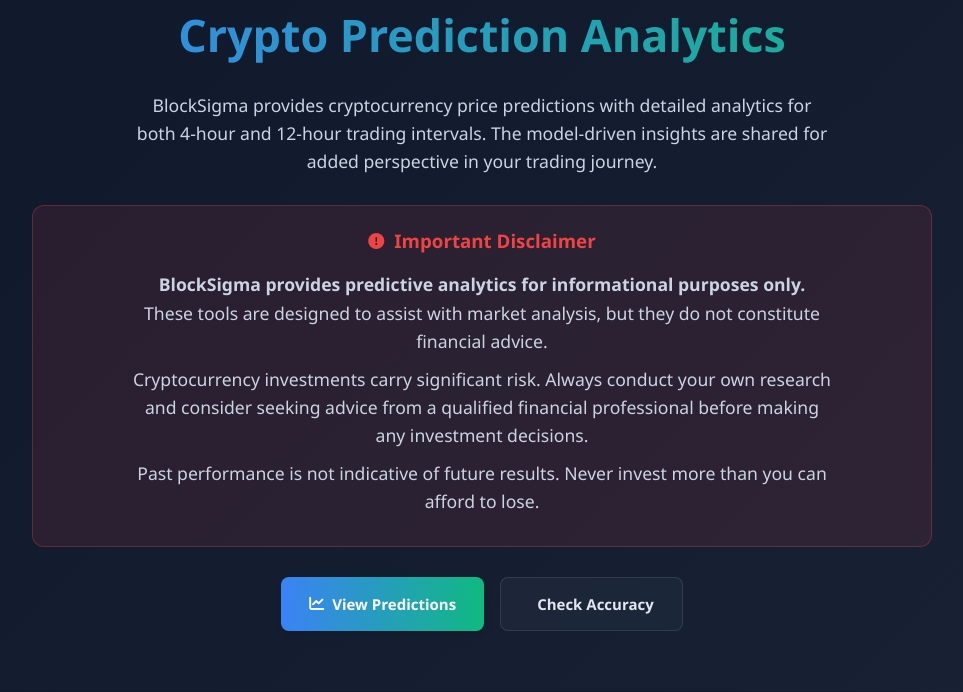
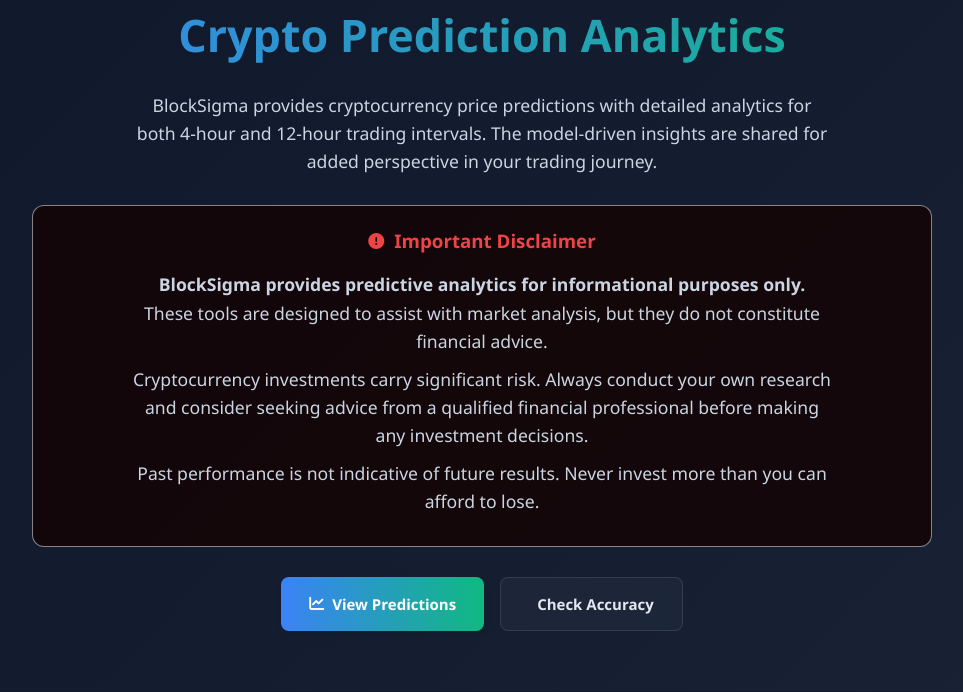
Before and after one commit to Dyuuz/BlockSIgma, a FastAPI app: page / in a window 1280 px wide. Shown: the part 160-852 px from the top of the page, without its empty margins (158-1121 px from the left). Run offline with FastAPI, Linux system fonts and the light colour scheme.

Commit message:
feat:update homepage UI

```diff
--- a/app/static/CSS/home.css
+++ b/app/static/CSS/home.css
@@ -146,8 +146,8 @@ nav a:hover::after {
 
 /* Disclaimer Section */
 .disclaimer {
-    background: rgba(239, 68, 68, 0.1);
-    border: 1px solid rgba(239, 68, 68, 0.3);
+    background: rgba(20, 2, 2, 0.795);
+    border: 1px solid rgba(255, 255, 255, 0.507);
     border-radius: 12px;
     padding: 20px;
     margin: 30px auto;
```
